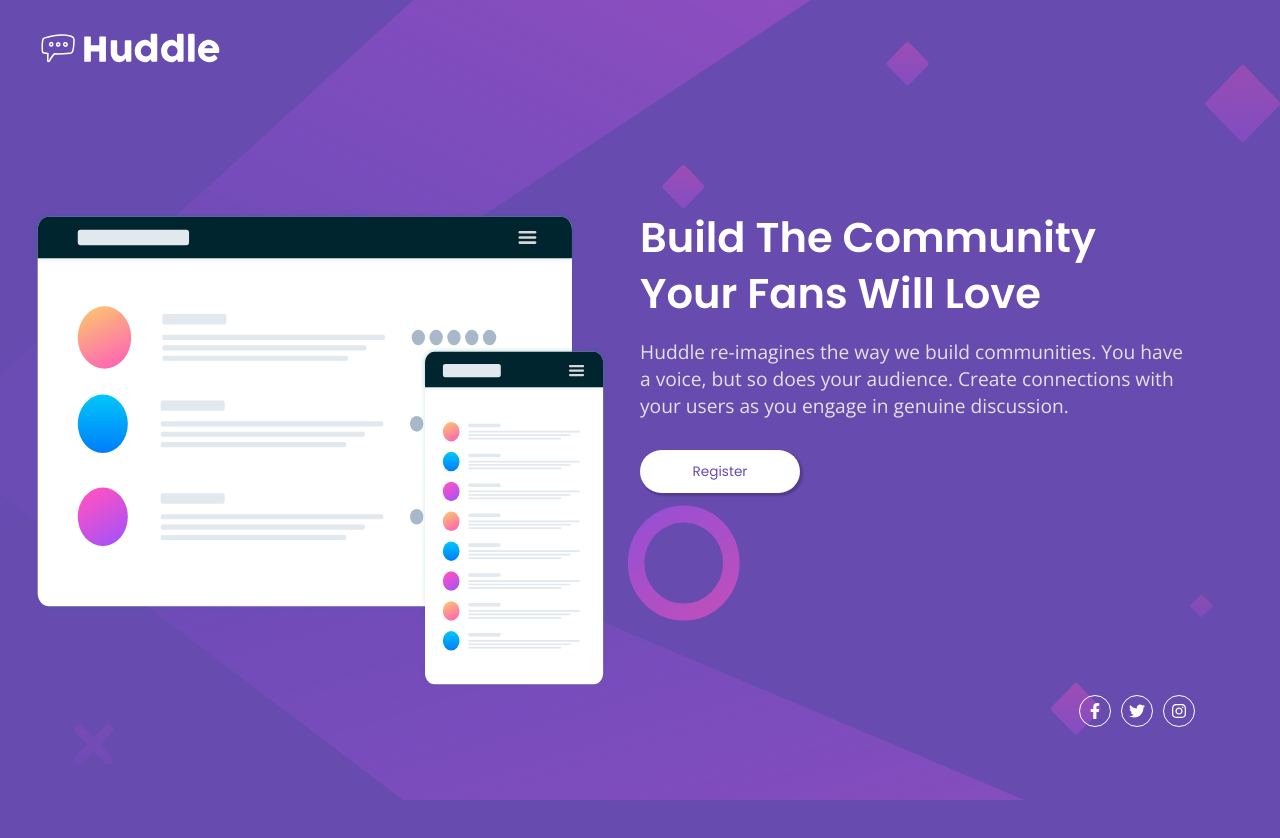
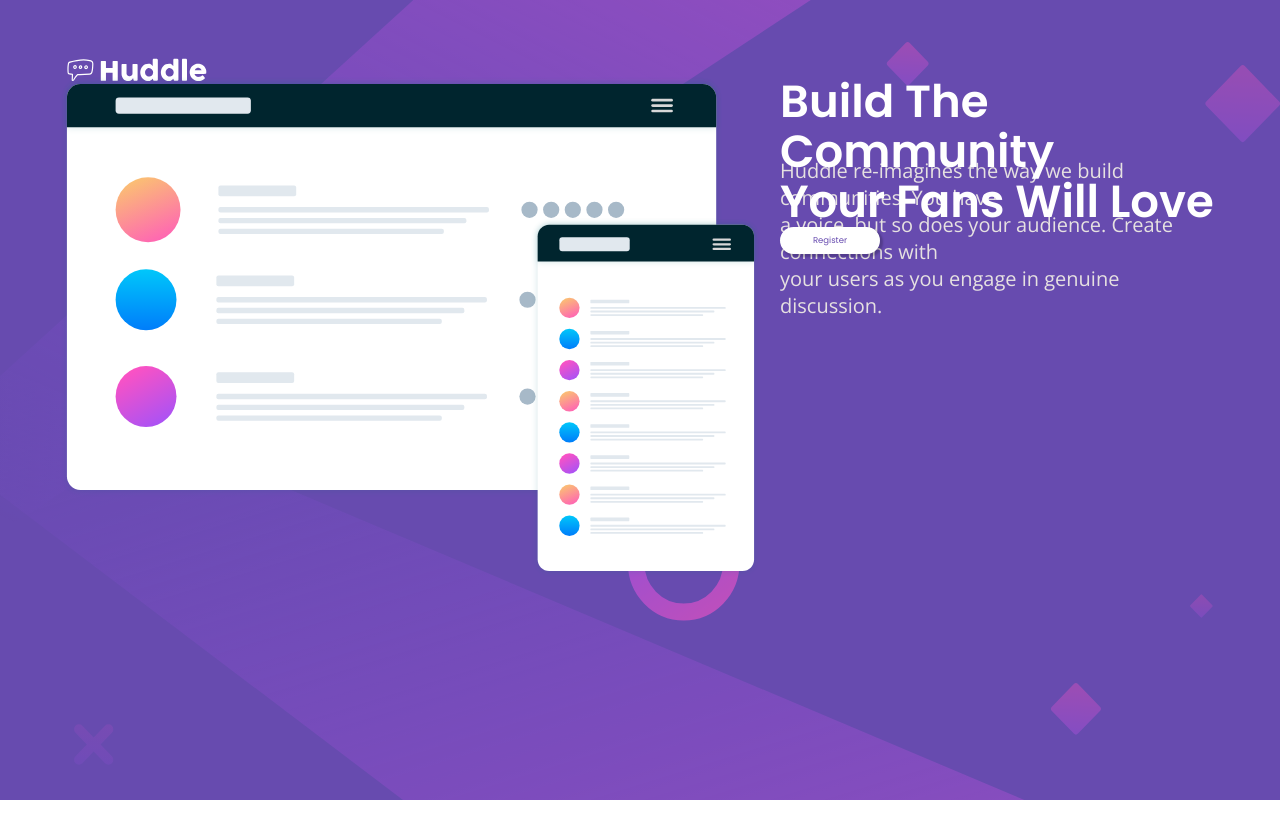
Before and after one commit to monsor3s/hundlepage, a React (Create React App) app: page / in a window 1280 px wide. Shown: the top 838 px of the page. After the commit the page ends 800 px from the top, so only its background shows below. Built offline with nearby package versions, Linux system fonts and the light colour scheme.

Commit message:
Update commit

```diff
--- a/src/pages/HomePage/styles.ts
+++ b/src/pages/HomePage/styles.ts
@@ -12,10 +12,11 @@ export const ContainerBox = styled.div`
     overflow: hidden;
     z-index: 1;
     display: grid;
-    grid-template-columns: 2rem repeat(2, 1fr) 2rem;
-    grid-template-rows: 2rem repeat(3, 1fr) 2rem;
-    width: 1440px;
-    height: 900px;
+    grid-template-columns: 4rem repeat(2, 1fr) 4rem;
+    grid-template-rows: 4rem repeat(7, 1fr) 4rem;
+    grid-column-gap: 20px;
+    width: 100vw;
+    height: 100vh;
     background-color: var(--violet);
 
 `;
@@ -23,12 +24,10 @@ export const ContainerBox = styled.div`
 export const Logo = styled.img `
     position: absolute;
     z-index: 0;
-    width: 12rem;
-    height: 6rem;
+    width: 150px;
+    height: 60px;
 
-    grid-column-start: 2;
-    grid-column-end: 4;
-
+    grid-area: 2 / 2;
 `;
 
 export const BackgroundDesk = styled.img `
@@ -42,43 +41,39 @@ export const BackgroundDesk = styled.img `
 
 export const Mockups = styled.img `
     z-index: 0;
-    width: 36rem;
-    height: 30rem;
+    width: 700px;
+    height: 500px;
 
-    grid-column-start: 2;
-    grid-row-start: 3;
-
+    grid-area: 3 / 2;
 `;
 
 export const H1 = styled.h1 `
     z-index: 0;
-    font-size: 2.6rem;
-    line-height: 3.5rem;
+    font-size: 45px;
+    line-height: 50px;
     font-family: Poppins;
     font-weight: 600;
     color: white;
 
-    grid-column-start: 3;
-    grid-row-start: 3;
+    grid-area: 3 / 3;
 
 `;
 
 export const Span = styled.span `
-    font-size: 1.2rem;
+    font-size: 20px;
     font-family: 'Open Sans', sans-serif;
     font-weight: 400;
 
     margin: 8rem 0 0;
 
-    grid-column-start: 3;
-    grid-row-start: 3;
+    grid-area: 3 / 3;
 
     color: rgb(230, 225, 225);
 `;
 
 export const Button = styled.button `
-    width: 10rem;
-    height: 2.7rem;
+    width: 100px;
+    height: 27px;
     border: none;
     z-index: 0;
 
@@ -88,8 +83,7 @@ export const Button = styled.button `
     font-family: Poppins;
     font-weight: 400;
 
-    grid-column-start: 3;
-    grid-row-start: 3;
+    grid-area: 3 / 3;
 
     background-color: #fff;
     color: var(--violet);
@@ -106,13 +100,13 @@ export const Button = styled.button `
 export const Footer = styled.div `
     position: absolute;
     z-index: 0;
-    width: 35rem;
+    width: 680px;
 
-    grid-column-start: 3;
-    grid-row-start: 4;
+    grid-area: 3 / 3;
 
     display: flex;
     justify-content: flex-end;
+    align-items: flex-end;
 
     .fbLookup,
     .ttLookup,
--- a/src/styles/global.ts
+++ b/src/styles/global.ts
@@ -7,6 +7,7 @@ export default createGlobalStyle`
   margin: 0;
   box-sizing: border-box;
   outline: 0;
+  font-size: 62.5%;
 }
 
 :root {
```
Also changed, not shown: package.json (+4 -4 lines), 2 other files (tests, documents, lock files or other folders).
